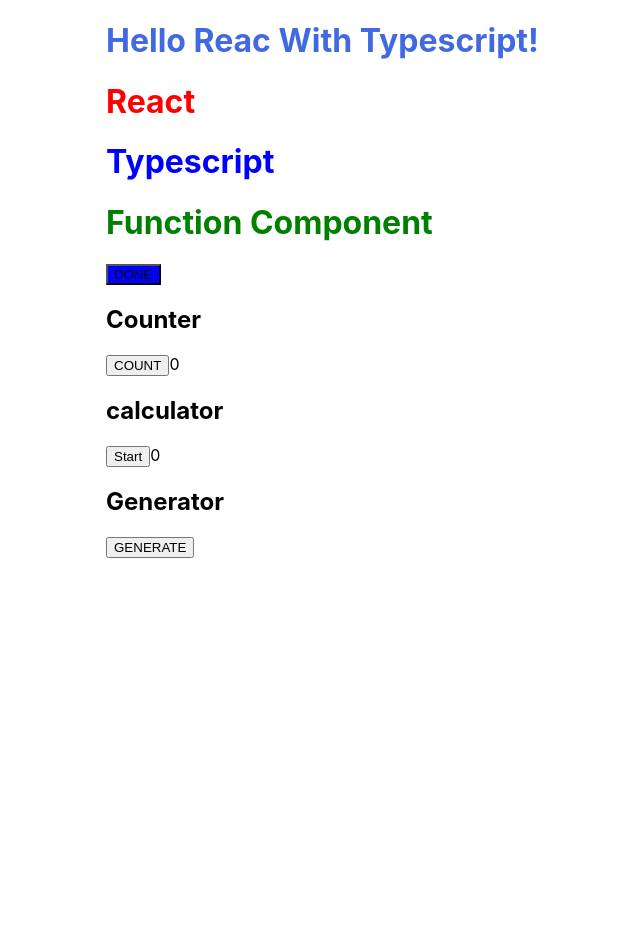
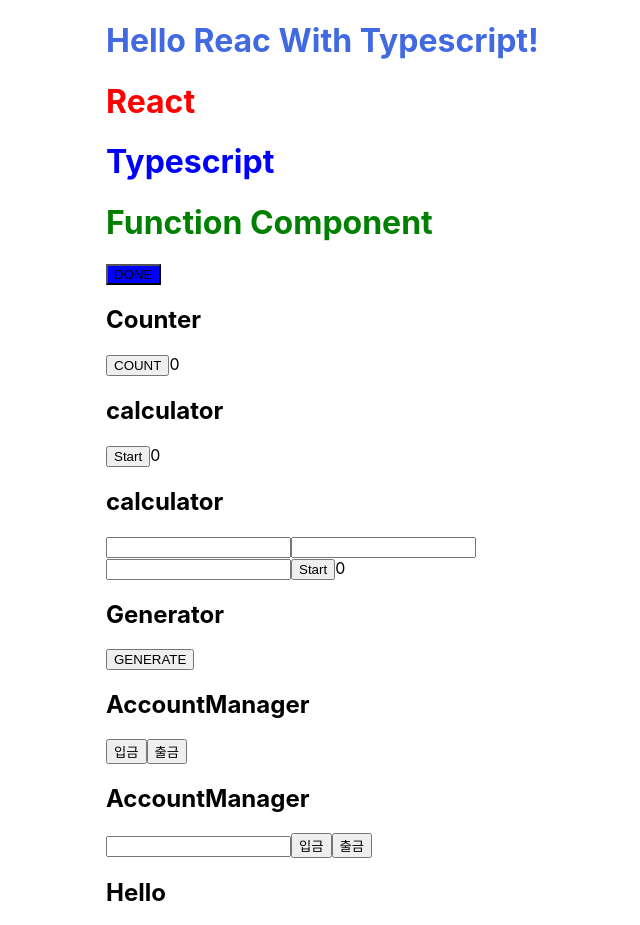
Before and after one commit to SinChaNo/git2021-working, a React (Create React App) app in the folder 4-react/myworkspace/: page / in a window 1280 px wide. Shown: the top 925 px of the page, without its empty margins (284-924 px from the left). Before the commit the page ends 800 px from the top, so only its background shows below. Built offline with nearby package versions, Linux system fonts and the light colour scheme.

Commit message:
2021.08.22(React Ref)

```diff
--- a/4-react/myworkspace/package.json
+++ b/4-react/myworkspace/package.json
@@ -3,6 +3,7 @@
   "version": "0.1.0",
   "private": true,
   "dependencies": {
+    "@popperjs/core": "^2.9.3",
     "@testing-library/jest-dom": "^5.14.1",
     "@testing-library/react": "^11.2.7",
     "@testing-library/user-event": "^12.8.3",
@@ -10,6 +11,7 @@
     "@types/node": "^12.20.19",
     "@types/react": "^17.0.18",
     "@types/react-dom": "^17.0.9",
+    "bootstrap": "^5.1.0",
     "react": "^17.0.2",
     "react-dom": "^17.0.2",
     "react-scripts": "4.0.3",
--- a/4-react/myworkspace/src/App.tsx
+++ b/4-react/myworkspace/src/App.tsx
@@ -40,12 +40,15 @@
 // JS함수인데, JSX Element를 반환함 == Component
 */
 
-
 import Header from "./components/Header";
 import Button from "./components/Button";
 import Counter from "./components/Counter";
 import Calculator from "./components/Calculator";
 import Generator from "./components/Generator";
+import AccountManager from "./components/AccountManager";
+import Hello from "./components/Hello";
+import CalculatorRef from "./components/CalculatorRef";
+import AccountManagerRef from "./components/AccountManagerRef";
 
 function App() {
   return (
@@ -67,9 +70,13 @@
       <Button color = {"white"} backgroundColor = {"blue"} text = {"edit"} /> */}
       <Button variant = {"primary"} text = {"Done"}/>
 
-      <Counter></Counter>
-      <Calculator></Calculator>
-      <Generator></Generator>
+      <Counter />
+      <Calculator />
+      <CalculatorRef />
+      <Generator />
+      <AccountManager />
+      <AccountManagerRef />
+      <Hello />
     </div>
   );
 }
--- /dev/null
+++ b/4-react/myworkspace/src/components/AccountManager.tsx
@@ -0,0 +1,103 @@
+// 계좌관리
+
+import { useState } from "react";
+
+// 버튼: 입금버튼, 출금버튼
+// 버튼 클릭시에 입금 금액 또는 출금 금액을 입력 받을 수 있음.
+
+// 목록: 입금, 출금액 목록을 ul > li로 표시한다.
+// 입금 금액은 <li> 입금: 금액 (녹색)</li> 으로 표시
+// 출금 금액은 <li> 출금: -금액 (빨간색)</li> 으로 표시
+
+// 잔액: 잔액을 입금, 출금 버튼 우측에 표시한다.
+
+// 거래
+
+const ListItem = ({money} : {money:number}) => {
+  return (
+    <li style ={{color: money < 0 ? "red" : "blue"}}>
+      {money < 0 ? "출금: " : "입금: "}
+      {money}
+
+    </li>
+  );
+}
+
+const AccountManager = () => {
+
+  const [logs, setLogs] = useState<number[]> ([]);
+
+  const transaction = (mod: "deposit" | "withdrawal") => {
+    // withdrawal 일시 입금금액 아닐시 출금금액 을 msg 에 값을 대입
+    const msg = mod === "deposit" ? "입금금액" : "출금금액";
+    const input = prompt(`${msg}을 입력해 주세요`);
+
+    let money = 0;
+    // input으로 받은 값이
+    if (input) {
+      // 입금일 시 input에 양수를 아닐시 음수를 대입
+      money = mod === "deposit" ? +input : -input;
+    }
+
+    // 입출금 이력 state에 입력값을 추가
+    if (mod == "deposit"){
+      // 입금일 시
+      setLogs([money, ...logs]);
+      // 출금일 시
+    }else {
+      // 출금의 가능 유무 확인
+      if (check(logs, money)){
+        // 입출금 이력 state에 값을 추가
+        setLogs([money, ...logs])
+      } else {
+      alert("잔액이 부족합니다.");
+      }
+    }
+  };
+
+  const check = (logs: number[], money : number) => {
+    let sum = 0;
+    if (logs.length > 0) {
+      sum = logs.reduce((acc, log) => acc + log);
+    }
+
+    return sum + money >= 0;
+  }
+
+
+
+  return (
+    <div>
+      <h2>AccountManager</h2>
+      <button
+        onClick={() => {
+          transaction("deposit");
+        }}
+      >
+        입금</button>
+      <button
+        onClick={() =>{
+          transaction("withdrawal");
+        }}
+      >
+        출금</button><br />
+      {
+        logs.length > 0 && (
+          <span>잔액 : {logs.reduce((acc, log) => acc + log)}</span>
+        )
+      }
+      <ul>
+        {
+          // 입출금 내역을 표시하는 부분
+          // 반복적으로 표시되는 요소/컴포넌트에는 key 속성이 필수
+          logs.map((money, index) => (
+            <ListItem key = {index} money = {money} />
+          ))
+        }
+
+      </ul>
+    </div>
+  );
+}
+
+export default AccountManager;
--- /dev/null
+++ b/4-react/myworkspace/src/components/AccountManagerRef.tsx
@@ -0,0 +1,105 @@
+// 계좌관리
+
+import { useRef, useState } from "react";
+
+// 버튼: 입금버튼, 출금버튼
+// 버튼 클릭시에 입금 금액 또는 출금 금액을 입력 받을 수 있음.
+
+// 목록: 입금, 출금액 목록을 ul > li로 표시한다.
+// 입금 금액은 <li> 입금: 금액 (녹색)</li> 으로 표시
+// 출금 금액은 <li> 출금: -금액 (빨간색)</li> 으로 표시
+
+// 잔액: 잔액을 입금, 출금 버튼 우측에 표시한다.
+
+// 거래
+
+const ListItem = ({money} : {money:number}) => {
+  return (
+    <li style ={{color: money < 0 ? "red" : "blue"}}>
+      {money < 0 ? "출금: " : "입금: "}
+      {money}
+
+    </li>
+  );
+}
+
+const AccountManagerRef = () => {
+  const inputMoneyRef = useRef<HTMLInputElement>(null);
+
+  const [logs, setLogs] = useState<number[]> ([]);
+
+  const transaction = (mod: "deposit" | "withdrawal") => {
+    // withdrawal 일시 입금금액 아닐시 출금금액 을 msg 에 값을 대입
+    const msg = mod === "deposit" ? "입금금액" : "출금금액";
+    const input = inputMoneyRef.current?.value;
+
+    let money = 0;
+    // input으로 받은 값이
+    if (input) {
+      // 입금일 시 input에 양수를 아닐시 음수를 대입
+      money = mod === "deposit" ? +input : -input;
+    }
+
+    // 입출금 이력 state에 입력값을 추가
+    if (mod == "deposit"){
+      // 입금일 시
+      setLogs([money, ...logs]);
+      // 출금일 시
+    }else {
+      // 출금의 가능 유무 확인
+      if (check(logs, money)){
+        // 입출금 이력 state에 값을 추가
+        setLogs([money, ...logs])
+      } else {
+      alert("잔액이 부족합니다.");
+      }
+    }
+  };
+
+  const check = (logs: number[], money : number) => {
+    let sum = 0;
+    if (logs.length > 0) {
+      sum = logs.reduce((acc, log) => acc + log);
+    }
+
+    return sum + money >= 0;
+  }
+
+
+
+  return (
+    <div>
+      <h2>AccountManager</h2>
+      <input type="text" ref = {inputMoneyRef}/>
+      <button
+        onClick={() => {
+          transaction("deposit");
+        }}
+      >
+        입금</button>
+      <button
+        onClick={() =>{
+          transaction("withdrawal");
+        }}
+      >
+        출금</button><br />
+      {
+        logs.length > 0 && (
+          <span>잔액 : {logs.reduce((acc, log) => acc + log)}</span>
+        )
+      }
+      <ul>
+        {
+          // 입출금 내역을 표시하는 부분
+          // 반복적으로 표시되는 요소/컴포넌트에는 key 속성이 필수
+          logs.map((money, index) => (
+            <ListItem key = {index} money = {money} />
+          ))
+        }
+
+      </ul>
+    </div>
+  );
+}
+
+export default AccountManagerRef;
--- /dev/null
+++ b/4-react/myworkspace/src/components/CalculatorRef.tsx
@@ -0,0 +1,45 @@
+import { useRef, useState } from "react";
+
+interface calculatorProp{
+  a : number;
+  b : number;
+  c : string;
+}
+
+
+
+const CalculatorRef = () =>{
+  const inputRefA = useRef<HTMLInputElement>(null);
+  const inputRefB = useRef<HTMLInputElement>(null);
+  const inputRefC = useRef<HTMLInputElement>(null);
+  const [result, setResult] = useState(0);
+  const calculate = () => {
+    const a = inputRefA.current?.value;
+    const b = inputRefB.current?.value;
+    const c = inputRefC.current?.value;
+
+    console.log(`${a}${c}${b}`);
+    setResult(eval(`${a}${c}${b}`));
+  }
+
+  return (
+    <div>
+      <h2>calculator</h2>
+      <div>
+        <input type="text" ref={inputRefA} />
+        <input type="text" ref={inputRefC} />
+        <input type="text" ref={inputRefB} />
+        <button
+          onClick ={() => {
+            calculate();
+          }}
+        >
+          Start
+        </button>
+        <span>{result}</span>
+      </div>
+    </div>
+  );
+};
+
+export default CalculatorRef;
--- /dev/null
+++ b/4-react/myworkspace/src/components/Hello.tsx
@@ -0,0 +1,48 @@
+import { useRef, useState } from "react";
+
+const Hello = () => {
+  const [userName, setUserName] = useState<string | undefined>("");
+
+  // 참조 객체 생성
+  // useRef<참조 객체 타입>(초기값);
+
+  // JSX Element를 참조하는 객체라면
+  // JSX Element로 렌더링 되는 HTML요소의 타입을 넣어야함, 기본값은 null
+  const inputRef = useRef<HTMLInputElement>(null);
+
+  const hello = () => {
+    // console.log(inputRef.current);
+    // console.log(inputRef.current?.value); //current가 null이면 undefinend를 반환
+
+    // current 객체가 있으면 == 랜더링된 HTML요소가 있으면
+    // current?.value == 입력박스의 입력값(String)
+
+    // current 객체가 없으면> == 랜더링된 HTML요소가 없으면
+    // current?.value == 입력박스의 값 (null)
+    // const name = inputRef.current?.value;
+    // setUserName(name);
+
+    setUserName(inputRef.current?.value);
+
+    // 값 비워주기
+    inputRef.current && (inputRef.current.value ="");
+  }
+
+
+  return (
+    <div>
+      <h2>Hello</h2>
+      <input type="text" ref={inputRef} />
+      <button
+        onClick={() => {
+          hello();
+        }}
+      >인사</button>
+      {
+        <div>안녕하세요! [{userName}]님</div>
+      }
+    </div>
+  )
+};
+
+export default Hello;
```
Also changed, not shown: 2 other files (tests, documents, lock files or other folders).
